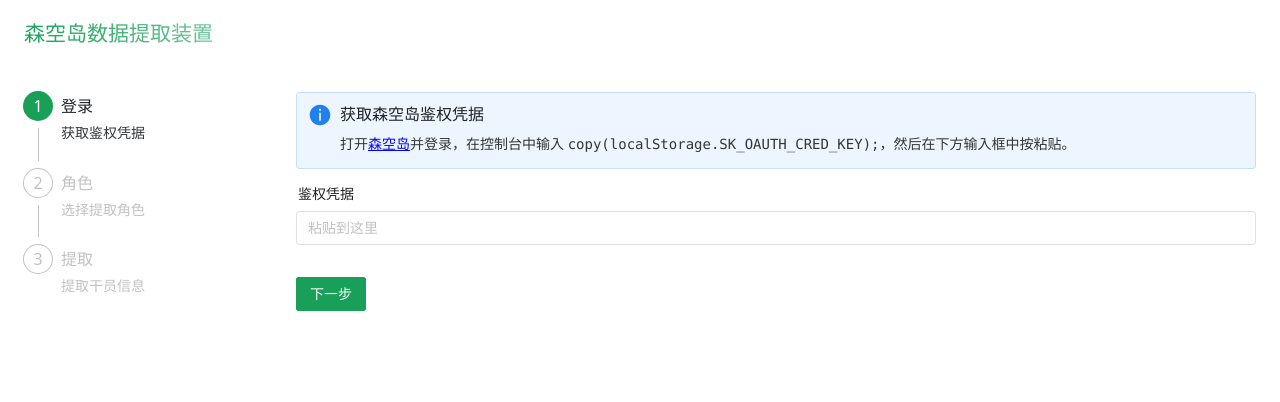
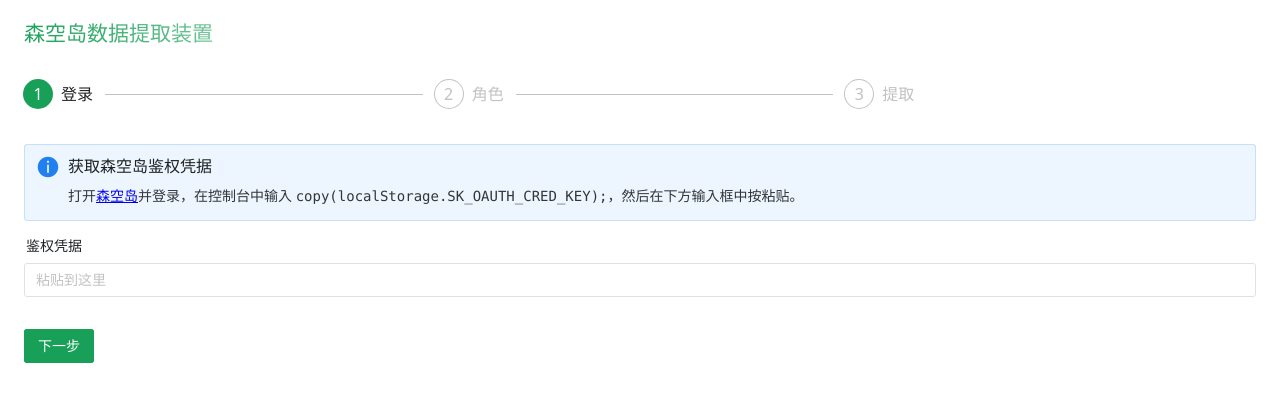
Before and after one commit to oott123/sklanding, a Vue app: page / in a window 1280 px wide. Shown: the top 402 px of the page. Built offline with nearby package versions, Linux system fonts and the light colour scheme.

Commit message:
Add download button

```diff
--- a/src/components/Main.vue
+++ b/src/components/Main.vue
@@ -47,6 +47,7 @@
 })
 
 const info = ref<any>(null)
+const filename = ref<string>('arknights-dump.json')
 
 const getInfo = wrap(async (uid: string) => {
   const res = await fetch(`https://zonai.skland.com/api/v1/game/player/info?uid=${uid}`, {
@@ -56,6 +57,13 @@
   })
   const data = handleSkLand(await res.json())
   info.value = data
+  filename.value = 'arknights-dump.json'
+  try {
+    const ts = data.currentTs
+    const uid = data.status?.uid
+    const name = data.status?.name
+    filename.value = `arknights-dump-${uid}-${name}-${ts}.json`
+  } catch {}
   step.value = 3
 })
 
@@ -98,14 +106,14 @@
     <n-layout-header>
       <h2><n-gradient-text type="success">森空岛数据提取装置</n-gradient-text></h2>
     </n-layout-header>
-    <n-layout has-sider>
-      <n-layout-sider content-style="padding: 24px;">
-        <n-steps vertical v-model:current="step" :status="isLoading ? 'wait' : 'process'">
-          <n-step title="登录" description="获取鉴权凭据" />
-          <n-step title="角色" description="选择提取角色" />
-          <n-step title="提取" description="提取干员信息" />
+    <n-layout>
+      <n-layout-header>
+        <n-steps v-model:current="step" :status="isLoading ? 'wait' : 'process'" style="padding: 12px 0">
+          <n-step title="登录" />
+          <n-step title="角色" />
+          <n-step title="提取" />
         </n-steps>
-      </n-layout-sider>
+      </n-layout-header>
       <n-layout-content content-style="padding: 24px;">
         <div v-if="step == 1">
           <n-space vertical>
@@ -150,10 +158,23 @@
         </div>
         <div v-if="step == 3">
           <n-space vertical>
-            <n-input :value="JSON.stringify(info)" type="textarea" rows="8" readonly />
-            <n-space>
-              <n-button type="primary" @click="copyInfo">复制</n-button>
-              <n-button v-if="origin" @click="postInfo">授权给{{ appName }}</n-button>
+            <n-input
+              :value="JSON.stringify(info)"
+              type="textarea"
+              rows="8"
+              readonly
+              content-style="word-wrap: break-word; white-space: pre-wrap"
+            />
+            <n-space justify="space-between">
+              <n-space>
+                <n-button type="primary" v-if="origin" @click="postInfo">权给{{ appName }}...</n-button>
+              </n-space>
+              <n-space>
+                <n-button @click="copyInfo">复制</n-button>
+                <a :href="'data:text/json,' + encodeURIComponent(JSON.stringify(info))" :download="filename">
+                  <n-button>保存为文件</n-button>
+                </a>
+              </n-space>
             </n-space>
           </n-space>
         </div>
```
